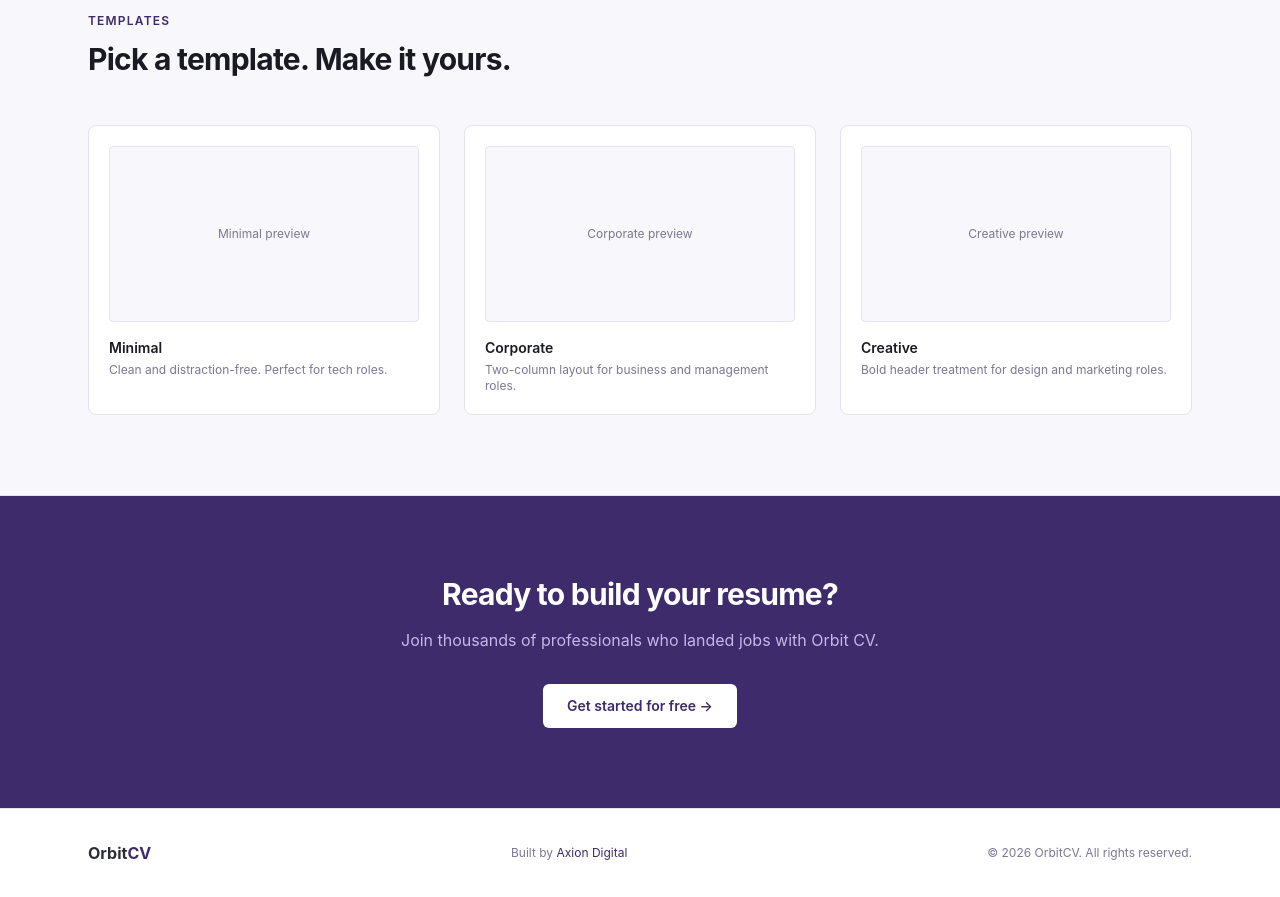
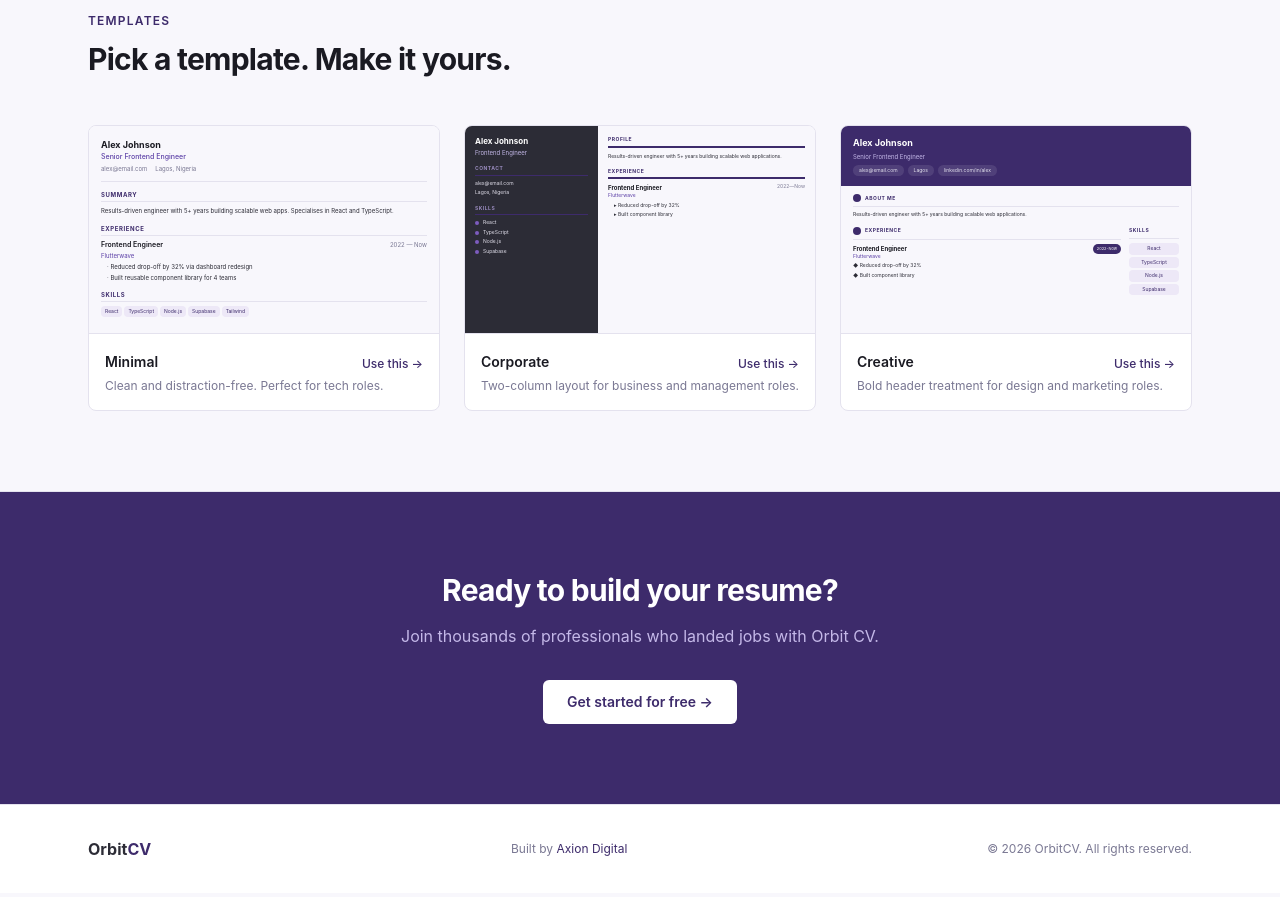
Before and after one commit to Waynemandem/CraftCV, a React (Vite) app: page / in a window 1280 px wide. Shown: the part 1160-2057 px from the top of the page. Built offline with nearby package versions, Linux system fonts and the light colour scheme; no server answers; the HTML template or start-up script is replaced by a standard one.

Commit message:
feat: update footer attribution and enhance template section with previews

```diff
--- a/src/pages/Dashboard.jsx
+++ b/src/pages/Dashboard.jsx
@@ -221,7 +221,7 @@ export default function Dashboard() {
       {/* Footer */}
       <footer className="max-w-6xl mx-auto px-5 md:px-8 py-6 mt-10 border-t border-[#E4E2EE]">
         <p className="text-xs text-[#7A7893]">
-          Built by <a href="https://axiondigital.vercel.app" className="text-[#3D2B6B] hover:underline">Saturn Lab</a>
+          Built by <a href="https://axiondigital.vercel.app" className="text-[#3D2B6B] hover:underline">Axion Digital</a>
         </p>
       </footer>
 
--- a/src/pages/Landing.jsx
+++ b/src/pages/Landing.jsx
@@ -25,10 +25,176 @@ const FEATURES = [
 ]
 
 const TEMPLATES = [
-  { name: 'Minimal',   desc: 'Clean and distraction-free. Perfect for tech roles.' },
-  { name: 'Corporate', desc: 'Two-column layout for business and management roles.' },
-  { name: 'Creative',  desc: 'Bold header treatment for design and marketing roles.' },
+  {
+    name: 'Minimal',
+    desc: 'Clean and distraction-free. Perfect for tech roles.',
+    preview: <MinimalPreview />,
+  },
+  {
+    name: 'Corporate',
+    desc: 'Two-column layout for business and management roles.',
+    preview: <CorporatePreview />,
+  },
+  {
+    name: 'Creative',
+    desc: 'Bold header treatment for design and marketing roles.',
+    preview: <CreativePreview />,
+  },
 ]
+
+// ── Mini template previews ──
+// These are scaled-down static snapshots of each template style
+
+function MinimalPreview() {
+  return (
+    <div className="w-full h-full p-3 text-left overflow-hidden">
+      <div className="border-b border-[#E4E2EE] pb-2 mb-2">
+        <div className="text-[9px] font-bold text-[#1A1A22]">Alex Johnson</div>
+        <div className="text-[7px] text-[#5B3FA6] font-medium">Senior Frontend Engineer</div>
+        <div className="flex gap-2 mt-0.5">
+          <span className="text-[6px] text-[#7A7893]">alex@email.com</span>
+          <span className="text-[6px] text-[#7A7893]">Lagos, Nigeria</span>
+        </div>
+      </div>
+      <div className="mb-2">
+        <div className="text-[6px] font-bold uppercase tracking-widest text-[#3D2B6B] border-b border-[#E4E2EE] pb-0.5 mb-1">Summary</div>
+        <div className="text-[6px] text-[#2C2C36] leading-relaxed">Results-driven engineer with 5+ years building scalable web apps. Specialises in React and TypeScript.</div>
+      </div>
+      <div className="mb-2">
+        <div className="text-[6px] font-bold uppercase tracking-widest text-[#3D2B6B] border-b border-[#E4E2EE] pb-0.5 mb-1">Experience</div>
+        <div className="flex justify-between">
+          <div>
+            <div className="text-[7px] font-semibold text-[#1A1A22]">Frontend Engineer</div>
+            <div className="text-[6px] text-[#5B3FA6]">Flutterwave</div>
+          </div>
+          <div className="text-[6px] text-[#7A7893]">2022 — Now</div>
+        </div>
+        <div className="mt-0.5 space-y-0.5 pl-1.5">
+          <div className="text-[6px] text-[#2C2C36]">· Reduced drop-off by 32% via dashboard redesign</div>
+          <div className="text-[6px] text-[#2C2C36]">· Built reusable component library for 4 teams</div>
+        </div>
+      </div>
+      <div>
+        <div className="text-[6px] font-bold uppercase tracking-widest text-[#3D2B6B] border-b border-[#E4E2EE] pb-0.5 mb-1">Skills</div>
+        <div className="flex flex-wrap gap-0.5">
+          {['React', 'TypeScript', 'Node.js', 'Supabase', 'Tailwind'].map(s => (
+            <span key={s} className="text-[5px] bg-[#EDE8F7] text-[#3D2B6B] px-1 py-0.5 rounded">{s}</span>
+          ))}
+        </div>
+      </div>
+    </div>
+  )
+}
+
+function CorporatePreview() {
+  return (
+    <div className="w-full h-full flex overflow-hidden text-left">
+      {/* Sidebar */}
+      <div className="w-[38%] bg-[#2C2C36] p-2.5 flex flex-col gap-2">
+        <div>
+          <div className="text-[8px] font-bold text-white leading-tight">Alex Johnson</div>
+          <div className="text-[6px] text-[#C4B8E8] mt-0.5">Frontend Engineer</div>
+        </div>
+        <div>
+          <div className="text-[5px] font-bold uppercase tracking-widest text-[#9B8DC0] border-b border-[#3D2B6B] pb-0.5 mb-1">Contact</div>
+          <div className="space-y-0.5">
+            <div className="text-[5px] text-[#E4E2EE]">alex@email.com</div>
+            <div className="text-[5px] text-[#E4E2EE]">Lagos, Nigeria</div>
+          </div>
+        </div>
+        <div>
+          <div className="text-[5px] font-bold uppercase tracking-widest text-[#9B8DC0] border-b border-[#3D2B6B] pb-0.5 mb-1">Skills</div>
+          <div className="space-y-0.5">
+            {['React', 'TypeScript', 'Node.js', 'Supabase'].map(s => (
+              <div key={s} className="flex items-center gap-1">
+                <span className="w-1 h-1 rounded-full bg-[#7C5CBF]" />
+                <span className="text-[5px] text-[#E4E2EE]">{s}</span>
+              </div>
+            ))}
+          </div>
+        </div>
+      </div>
+      {/* Main */}
+      <div className="flex-1 p-2.5">
+        <div className="mb-2">
+          <div className="text-[5px] font-bold uppercase tracking-widest text-[#3D2B6B] border-b-2 border-[#3D2B6B] pb-0.5 mb-1">Profile</div>
+          <div className="text-[5px] text-[#2C2C36] leading-relaxed">Results-driven engineer with 5+ years building scalable web applications.</div>
+        </div>
+        <div>
+          <div className="text-[5px] font-bold uppercase tracking-widest text-[#3D2B6B] border-b-2 border-[#3D2B6B] pb-0.5 mb-1">Experience</div>
+          <div className="flex justify-between mb-0.5">
+            <div>
+              <div className="text-[6px] font-bold text-[#1A1A22]">Frontend Engineer</div>
+              <div className="text-[5px] text-[#5B3FA6]">Flutterwave</div>
+            </div>
+            <div className="text-[5px] text-[#7A7893]">2022—Now</div>
+          </div>
+          <div className="space-y-0.5 pl-1.5">
+            <div className="text-[5px] text-[#2C2C36]">▸ Reduced drop-off by 32%</div>
+            <div className="text-[5px] text-[#2C2C36]">▸ Built component library</div>
+          </div>
+        </div>
+      </div>
+    </div>
+  )
+}
+
+function CreativePreview() {
+  return (
+    <div className="w-full h-full overflow-hidden text-left">
+      {/* Purple header */}
+      <div className="bg-[#3D2B6B] px-3 py-2.5 mb-2">
+        <div className="text-[9px] font-bold text-white">Alex Johnson</div>
+        <div className="text-[6px] text-[#C4B8E8] mt-0.5">Senior Frontend Engineer</div>
+        <div className="flex flex-wrap gap-1 mt-1">
+          {['alex@email.com', 'Lagos', 'linkedin.com/in/alex'].map(item => (
+            <span key={item} className="text-[5px] bg-white/10 text-[#E4E2EE] px-1.5 py-0.5 rounded-full">{item}</span>
+          ))}
+        </div>
+      </div>
+      <div className="px-3">
+        <div className="mb-2">
+          <div className="flex items-center gap-1 mb-1">
+            <div className="w-2 h-2 bg-[#3D2B6B] rounded-sm" />
+            <div className="text-[5px] font-bold uppercase tracking-widest text-[#3D2B6B]">About Me</div>
+          </div>
+          <div className="border-t border-[#E4E2EE] pt-1">
+            <div className="text-[5px] text-[#2C2C36]">Results-driven engineer with 5+ years building scalable web applications.</div>
+          </div>
+        </div>
+        <div className="grid grid-cols-[1fr_50px] gap-2">
+          <div>
+            <div className="flex items-center gap-1 mb-1">
+              <div className="w-2 h-2 bg-[#3D2B6B] rounded-sm" />
+              <div className="text-[5px] font-bold uppercase tracking-widest text-[#3D2B6B]">Experience</div>
+            </div>
+            <div className="border-t border-[#E4E2EE] pt-1">
+              <div className="flex justify-between items-start">
+                <div>
+                  <div className="text-[6px] font-bold text-[#1A1A22]">Frontend Engineer</div>
+                  <div className="text-[5px] text-[#5B3FA6]">Flutterwave</div>
+                </div>
+                <span className="text-[4px] bg-[#3D2B6B] text-white px-1 py-0.5 rounded-full">2022-Now</span>
+              </div>
+              <div className="mt-0.5 space-y-0.5">
+                <div className="text-[5px] text-[#2C2C36]">◆ Reduced drop-off by 32%</div>
+                <div className="text-[5px] text-[#2C2C36]">◆ Built component library</div>
+              </div>
+            </div>
+          </div>
+          <div>
+            <div className="text-[5px] font-bold uppercase tracking-widest text-[#3D2B6B] mb-1">Skills</div>
+            <div className="border-t border-[#E4E2EE] pt-1 flex flex-col gap-0.5">
+              {['React', 'TypeScript', 'Node.js', 'Supabase'].map(s => (
+                <span key={s} className="text-[5px] bg-[#EDE8F7] text-[#3D2B6B] px-1 py-0.5 rounded text-center">{s}</span>
+              ))}
+            </div>
+          </div>
+        </div>
+      </div>
+    </div>
+  )
+}
 
 export default function Landing() {
   return (
@@ -105,18 +271,33 @@ export default function Landing() {
     </h2>
     <div className="grid grid-cols-1 md:grid-cols-3 gap-6">
       {TEMPLATES.map(t => (
-              <Card key={t.name} onClick={() => {}}>
-                {/* Template preview placeholder */}
-                <div className="w-full h-44 bg-[#F8F7FC] border border-[#E4E2EE] rounded mb-4 flex items-center justify-center">
-                  <span className="text-xs text-[#7A7893]">{t.name} preview</span>
+        <div
+          key={t.name}
+          className="bg-white border border-[#E4E2EE] rounded-lg overflow-hidden hover:border-[#3D2B6B] transition-all duration-150 cursor-pointer group"
+        >
+          {/* Preview area */}
+          <div className="h-52 border-b border-[#E4E2EE] overflow-hidden bg-[#F8F7FC] group-hover:bg-white transition-colors">
+            {t.preview}
           </div>
-                <h3 className="text-sm font-semibold text-[#1A1A22] mb-1">{t.name}</h3>
+
+          {/* Label */}
+          <div className="p-4">
+            <div className="flex items-center justify-between mb-1">
+              <h3 className="text-sm font-semibold text-[#1A1A22]">{t.name}</h3>
+              <Link to="/auth">
+                <span className="text-xs text-[#3D2B6B] font-medium hover:underline">
+                  Use this →
+                </span>
+              </Link>
+            </div>
             <p className="text-xs text-[#7A7893]">{t.desc}</p>
-              </Card>
+          </div>
+        </div>
       ))}
     </div>
   </div>
 </section>
+
 
       {/* ── BOTTOM CTA ── */}
       <section className="border-t border-[#E4E2EE] bg-[#3D2B6B]">
```
Lines whose indentation alone changed are shown as unchanged.
